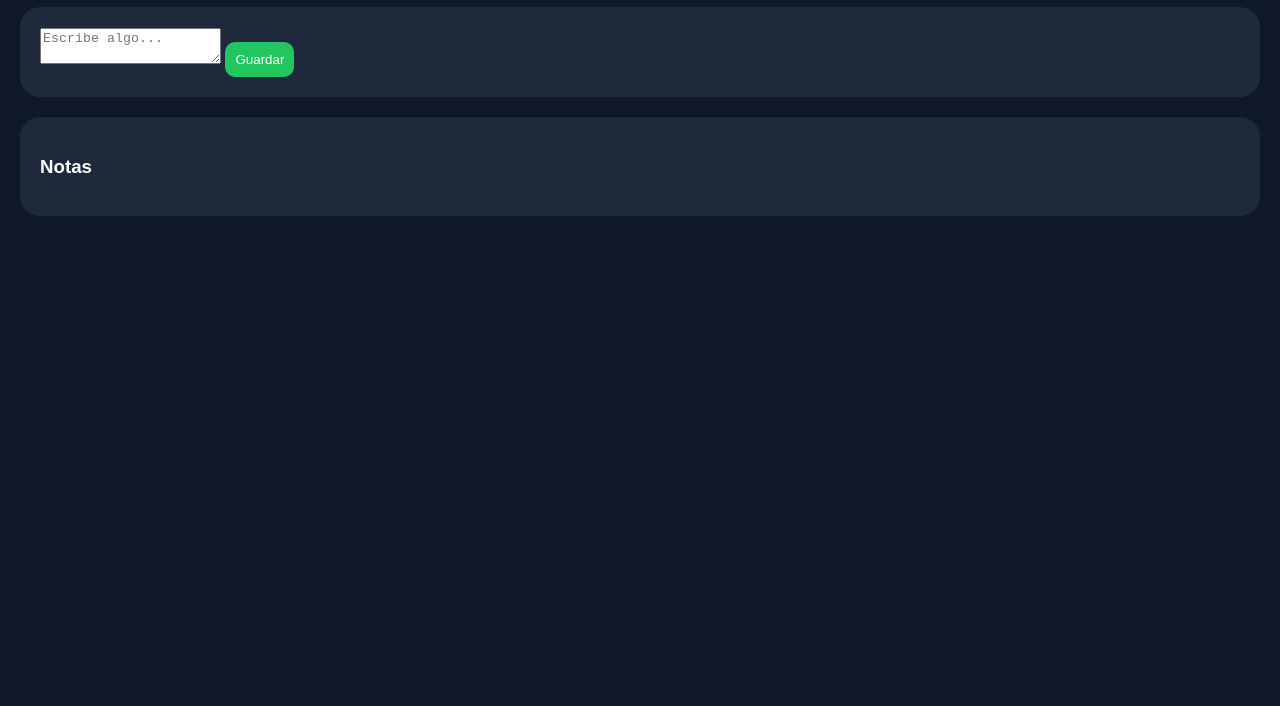
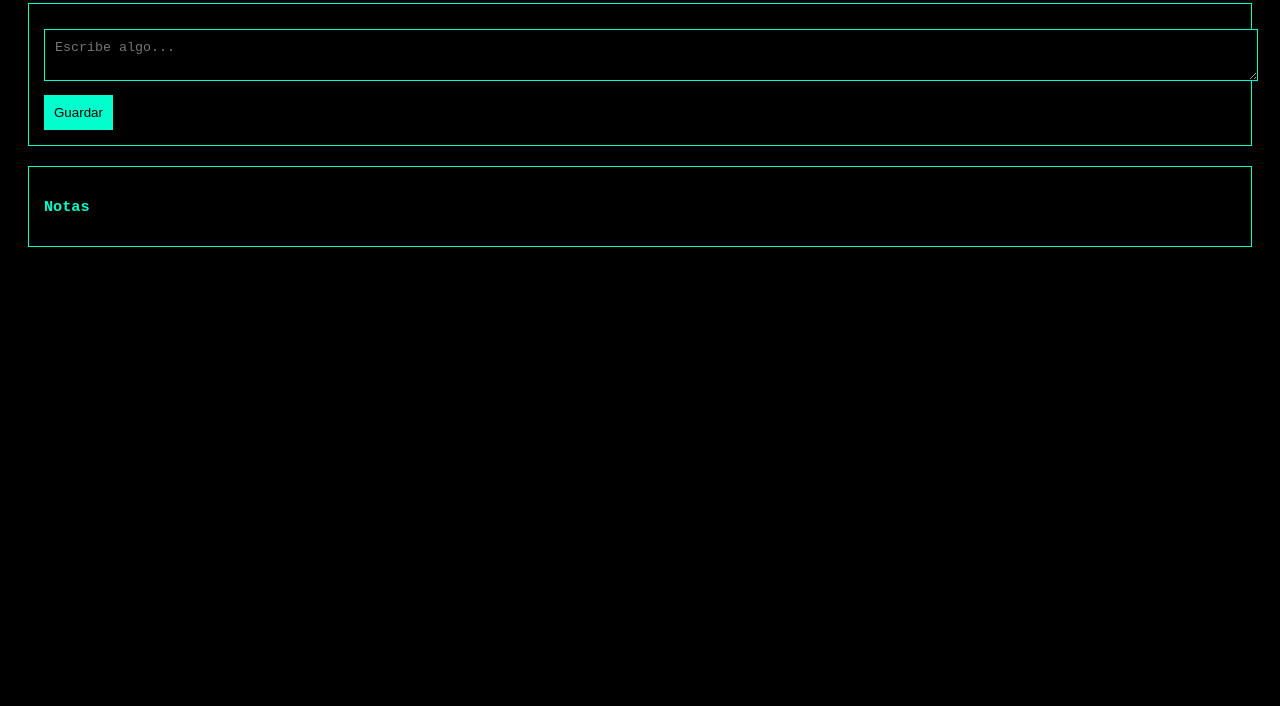
Before and after one commit to loromaikol9-web/mi-web-estudio, a website: page dashboard.html in a window 1280 px wide. Shown: the part 94-800 px from the top of the page. Drawn offline with Linux system fonts and the light colour scheme.

Commit message:
Refactor CSS styles and add glitch effect
Updated styles for body, inputs, buttons, and added glitch effect.

```diff
--- a/style.css
+++ b/style.css
@@ -1,64 +1,52 @@
+
 body {
-  margin: 0;
-  font-family: Arial;
-  background: #0f172a;
-  color: white;
+  background: black;
+  color: #00ffcc;
+  font-family: monospace;
 }
 
-/* LOGIN */
+/* efecto glitch */
+.glitch {
+  animation: glitch 1s infinite;
+}
+
+@keyframes glitch {
+  0% { text-shadow: 2px 0 red; }
+  50% { text-shadow: -2px 0 blue; }
+  100% { text-shadow: 2px 0 red; }
+}
+
 .login-box {
   width: 300px;
   margin: 100px auto;
-  background: #1e293b;
   padding: 20px;
-  border-radius: 20px;
+  border: 1px solid #00ffcc;
   text-align: center;
 }
 
-input {
+input, textarea {
   width: 100%;
+  margin-top: 10px;
   padding: 10px;
-  margin-top: 10px;
-  border-radius: 10px;
-  border: none;
+  background: black;
+  border: 1px solid #00ffcc;
+  color: #00ffcc;
 }
 
 button {
-  margin-top: 15px;
+  margin-top: 10px;
   padding: 10px;
+  background: #00ffcc;
   border: none;
-  border-radius: 10px;
-  background: #22c55e;
-  color: white;
   cursor: pointer;
 }
 
-/* DASHBOARD */
 .container {
   padding: 20px;
 }
 
-.grid {
-  display: grid;
-  grid-template-columns: repeat(2, 1fr);
-  gap: 10px;
+.card {
+  border: 1px solid #00ffcc;
+  padding: 15px;
+  margin-top: 20px;
 }
-
-.btn {
-  background: #1e293b;
-  padding: 15px;
-  border-radius: 20px;
-  text-align: center;
-  cursor: pointer;
-}
-
-.btn:hover {
-  background: #334155;
-}
-
-.card {
-  margin-top: 20px;
-  background: #1e293b;
-  padding: 20px;
-  border-radius: 20px;
-}
```
